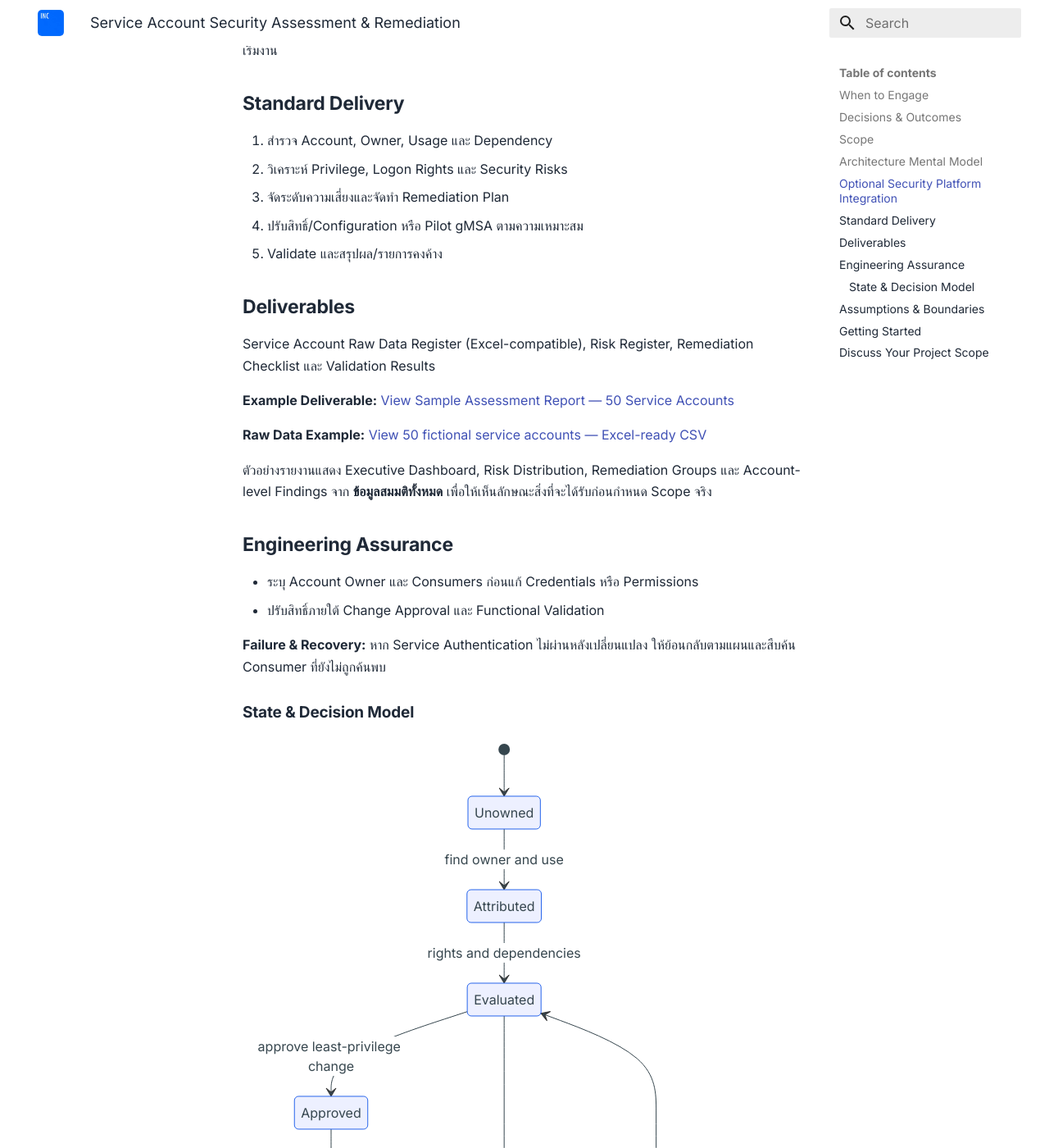
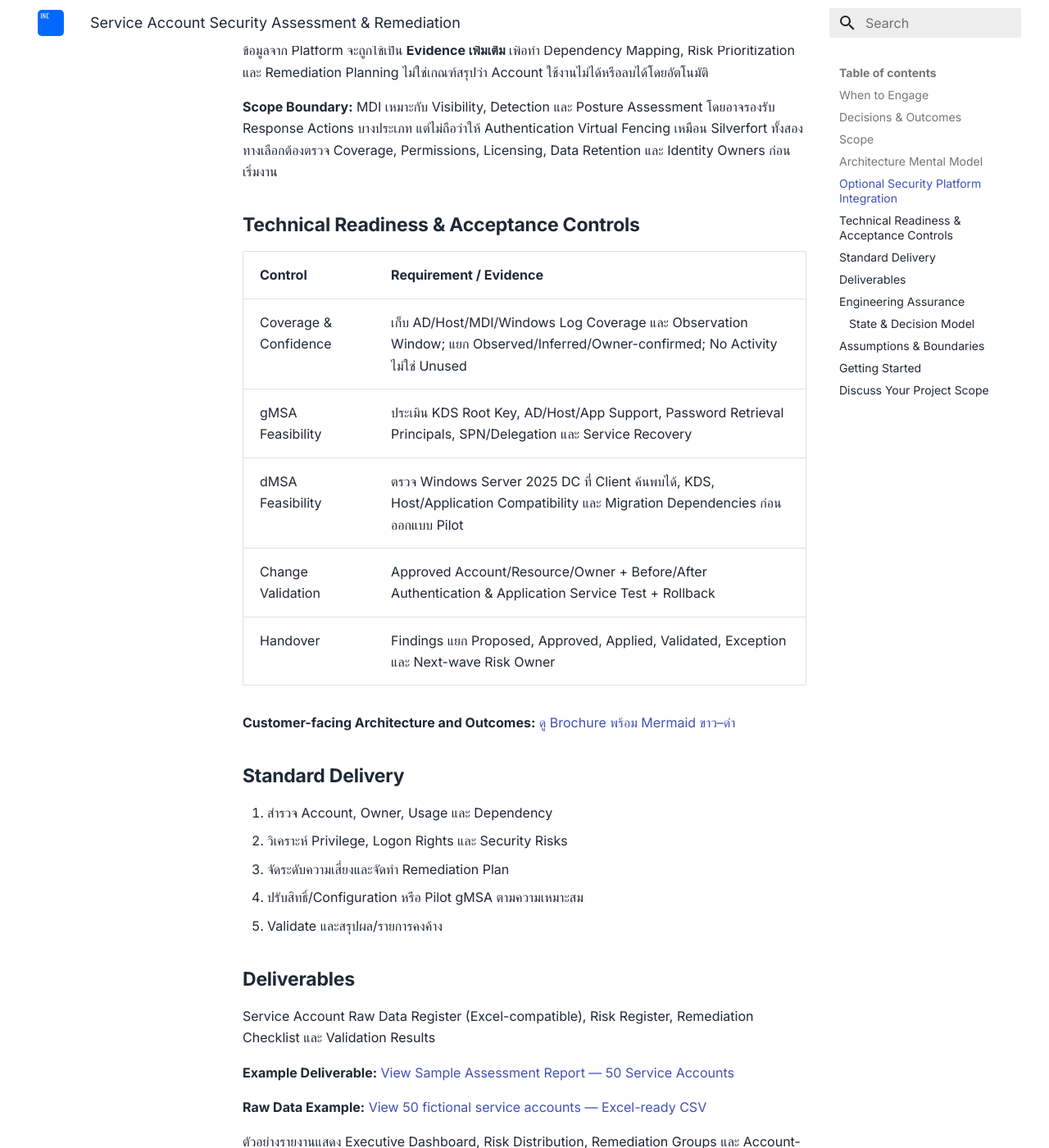
Before and after one commit to inthecloudth/service-catalog, an MkDocs documentation site: the page built from docs/services/ip-03-service-account-security.md, in a window 1280 px wide and 1400 px high, scrolled down 1961 px. Shown: the whole window at 82% size. Built offline with MkDocs 1.6.1 and Material for MkDocs 9.7.7, drawn with Linux system fonts in a browser that asks for light colours; some of the changed text lies outside the part shown.

Commit message:
docs(ip-03): align technical scope and acceptance with updated customer brochure

```diff
--- a/docs/services/ip-03-service-account-security.md
+++ b/docs/services/ip-03-service-account-security.md
@@ -21,6 +21,8 @@
 ## Scope
 
 ครอบคลุม AD DS/Windows Service Accounts และข้อมูลจากเครื่องมือ Identity Security (หากมี) ตามระบบที่ตกลง พร้อม Remediation เฉพาะรายการที่ได้รับอนุมัติ
+
+**Reference Pilot Boundary (6 Person-Days):** Inventory ของบัญชีใน Approved AD/Server Scope; สำหรับการประมาณการ เสนอ **Deep Dependency/Privilege Review สูงสุด 10 Priority Accounts และ Selected Remediation Pilot สูงสุด 2 Accounts** เมื่อมี Owner, Access, Change Approval และ Recovery Plan พร้อม (จำนวนสุดท้ายต้องตกลงใน SOW; ไม่รวม Full Enterprise Remediation)
 
 ## Architecture Mental Model
 
@@ -63,6 +65,18 @@ flowchart LR
 ข้อมูลจาก Platform จะถูกใช้เป็น **Evidence เพิ่มเติม** เพื่อทำ Dependency Mapping, Risk Prioritization และ Remediation Planning ไม่ใช่เกณฑ์สรุปว่า Account ใช้งานไม่ได้หรือลบได้โดยอัตโนมัติ
 
 **Scope Boundary:** MDI เหมาะกับ Visibility, Detection และ Posture Assessment โดยอาจรองรับ Response Actions บางประเภท แต่ไม่ถือว่าให้ Authentication Virtual Fencing เหมือน Silverfort ทั้งสองทางเลือกต้องตรวจ Coverage, Permissions, Licensing, Data Retention และ Identity Owners ก่อนเริ่มงาน
+
+## Technical Readiness & Acceptance Controls
+
+| Control | Requirement / Evidence |
+|---|---|
+| Coverage & Confidence | เก็บ AD/Host/MDI/Windows Log Coverage และ Observation Window; แยก Observed/Inferred/Owner-confirmed; No Activity ไม่ใช่ Unused |
+| gMSA Feasibility | ประเมิน KDS Root Key, AD/Host/App Support, Password Retrieval Principals, SPN/Delegation และ Service Recovery |
+| dMSA Feasibility | ตรวจ Windows Server 2025 DC ที่ Client ค้นพบได้, KDS, Host/Application Compatibility และ Migration Dependencies ก่อนออกแบบ Pilot |
+| Change Validation | Approved Account/Resource/Owner + Before/After Authentication & Application Service Test + Rollback |
+| Handover | Findings แยก Proposed, Approved, Applied, Validated, Exception และ Next-wave Risk Owner |
+
+**Customer-facing Architecture and Outcomes:** [ดู Brochure พร้อม Mermaid ขาว–ดำ](brochures/ip-03-service-account-security.md)
 
 ## Standard Delivery
 
```
